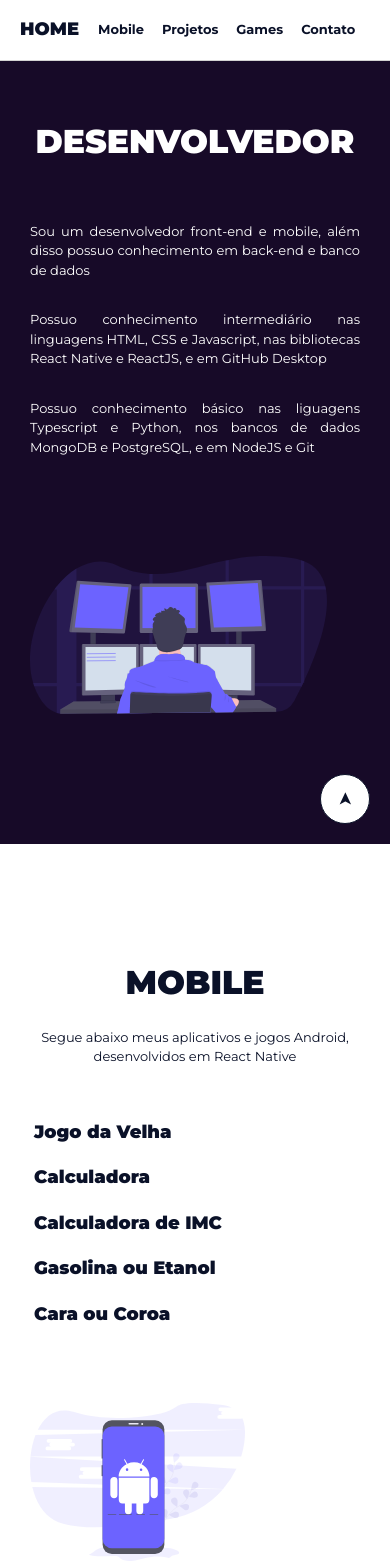
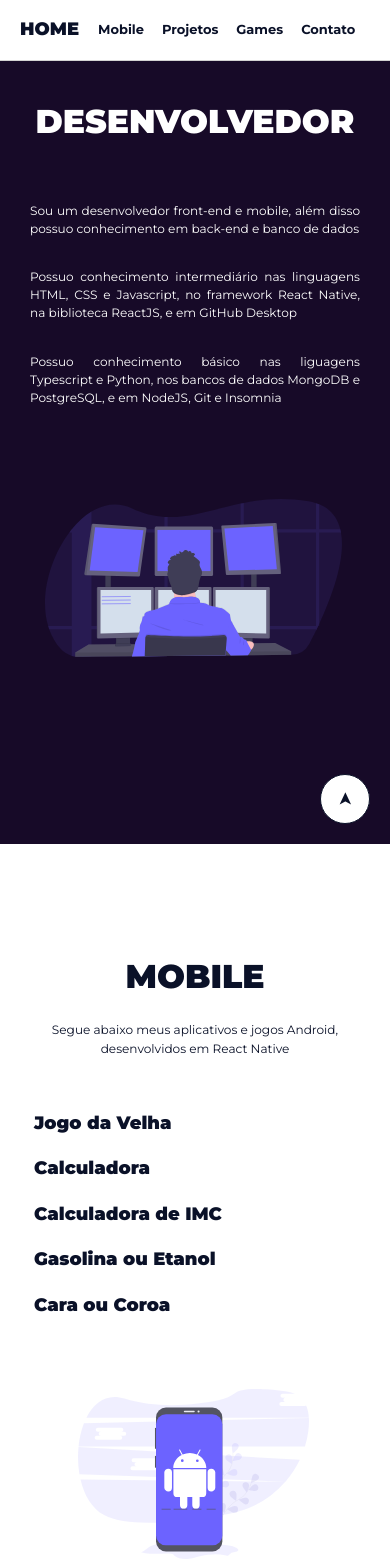
Before and after one commit to RodrigoBJJ94/my-website-pt-br-react, a React (Create React App) app: page / in a window 390 px wide. Shown: the top 1568 px of the page. Built offline with nearby package versions, Linux system fonts and the light colour scheme; the HTML template or start-up script is replaced by a standard one.

Commit message:
Version 1.02

```diff
--- a/src/App.css
+++ b/src/App.css
@@ -328,7 +328,7 @@ body .full-width {
   }
 
   p {
-    font-size: 13px;
+    font-size: 12.1px;
   }
 
   h4 {
@@ -337,7 +337,7 @@ body .full-width {
 
   img.main-background-svg {
     width: 90%;
-    margin-top: 45px;
+    margin: 77px 15px;
   }
 
   .main-background-svg {
@@ -345,7 +345,8 @@ body .full-width {
   }
 
   img.mobile-background-svg {
-    width: 65%;
+    width: 70%;
+    margin: 8px 48px;
   }
 
   .mobile-background-svg {
@@ -354,6 +355,7 @@ body .full-width {
 
   img.games-background-svg {
     width: 80%;
+    margin: 6px 33px;
   }
 
   .games-background-svg {
--- a/src/components/Home/HomeMain.js
+++ b/src/components/Home/HomeMain.js
@@ -4,8 +4,8 @@ export default function HomeMain() {
     return (
         <>
             <p className="tab">Sou um desenvolvedor front-end e mobile, além disso possuo conhecimento em back-end e banco de dados</p>
-            <p className="tab">Possuo conhecimento intermediário nas linguagens HTML, CSS e Javascript, nas bibliotecas React Native e ReactJS, e em GitHub Desktop</p>
-            <p className="tab">Possuo conhecimento básico nas liguagens Typescript e Python, nos bancos de dados MongoDB e PostgreSQL, e em NodeJS e Git</p>
+            <p className="tab">Possuo conhecimento intermediário nas linguagens HTML, CSS e Javascript, no framework React Native, na biblioteca ReactJS, e em GitHub Desktop</p>
+            <p className="tab">Possuo conhecimento básico nas liguagens Typescript e Python, nos bancos de dados MongoDB e PostgreSQL, e em NodeJS, Git e Insomnia</p>
         </>
     );
 };
```
